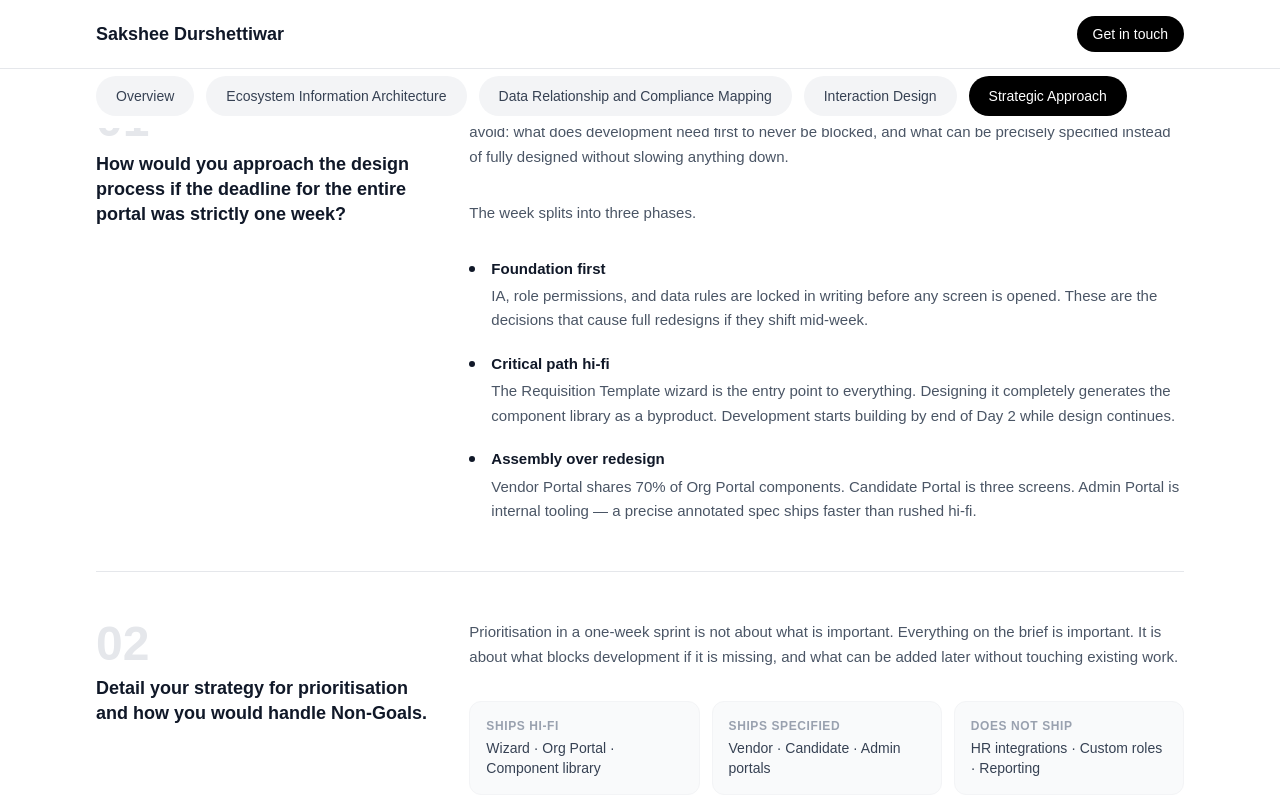
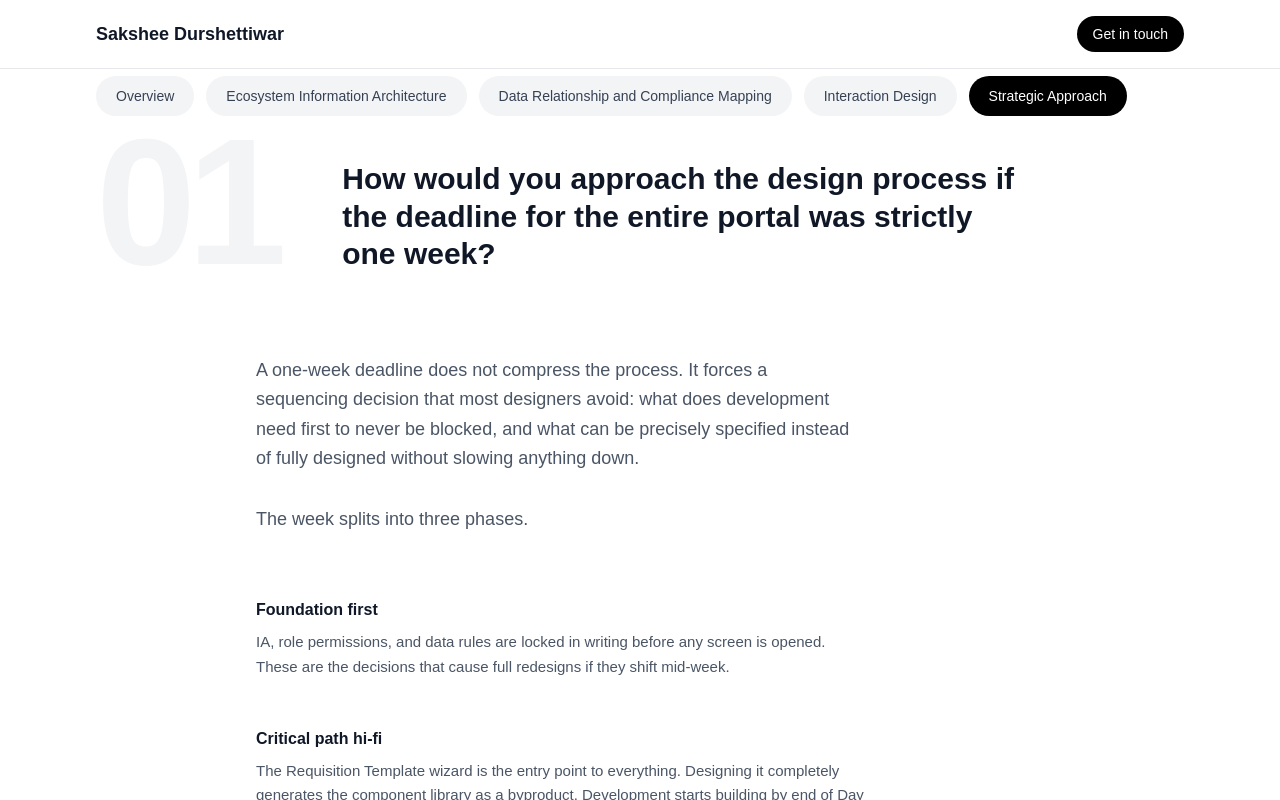
Before and after one commit to saksheedurshettiwar/Heizen, a Next.js app: page / in a window 1280 px wide. Both pictures are taken after a click on the button "Strategic Approach". Shown: the part 320-1120 px from the top of the page. Built offline with nearby package versions, Linux system fonts and the light colour scheme.

Commit message:
Redesign Strategic Approach with minimal editorial layout: oversized numbers, generous whitespace, no cards

```diff
--- a/app/page.tsx
+++ b/app/page.tsx
@@ -566,127 +566,132 @@ export default function AccessIQCaseStudy() {
           )}
 
           {activeTab === "strategic" && (
-            <div className="pt-8">
+            <div className="pt-16">
 
               {/* Q1 */}
-              <div className="grid md:grid-cols-12 gap-8 pb-12 mb-12 border-b border-gray-200">
-                <div className="md:col-span-4">
-                  <div className="flex items-baseline gap-3 mb-2">
-                    <span className="text-5xl font-bold text-gray-200">01</span>
+              <div className="mb-32">
+                <div className="flex items-start gap-8 md:gap-16 mb-16">
+                  <span className="text-[120px] md:text-[180px] font-bold text-gray-100 leading-none tracking-tighter flex-shrink-0 -mt-4">01</span>
+                  <div className="pt-6 md:pt-8">
+                    <h3 className="text-2xl md:text-3xl font-semibold text-gray-900 leading-tight max-w-2xl">How would you approach the design process if the deadline for the entire portal was strictly one week?</h3>
                   </div>
-                  <h3 className="text-lg font-semibold text-gray-900 leading-snug">How would you approach the design process if the deadline for the entire portal was strictly one week?</h3>
                 </div>
-                <div className="md:col-span-8 space-y-8">
-                  <p className="text-[15px] text-gray-600 leading-relaxed">A one-week deadline does not compress the process. It forces a sequencing decision that most designers avoid: what does development need first to never be blocked, and what can be precisely specified instead of fully designed without slowing anything down.</p>
-                  <p className="text-[15px] text-gray-600 leading-relaxed">The week splits into three phases.</p>
-                  <div className="space-y-5">
-                    <div className="flex gap-4">
-                      <span className="w-1.5 h-1.5 rounded-full bg-gray-900 mt-2 flex-shrink-0"></span>
-                      <div>
-                        <p className="text-[15px] font-semibold text-gray-900 mb-1">Foundation first</p>
-                        <p className="text-[15px] text-gray-600 leading-relaxed">IA, role permissions, and data rules are locked in writing before any screen is opened. These are the decisions that cause full redesigns if they shift mid-week.</p>
-                      </div>
+                <div className="md:pl-40 max-w-3xl space-y-8">
+                  <p className="text-lg text-gray-600 leading-relaxed">A one-week deadline does not compress the process. It forces a sequencing decision that most designers avoid: what does development need first to never be blocked, and what can be precisely specified instead of fully designed without slowing anything down.</p>
+                  <p className="text-lg text-gray-600 leading-relaxed">The week splits into three phases.</p>
+                  <div className="space-y-12 pt-8">
+                    <div>
+                      <p className="text-base font-semibold text-gray-900 mb-2">Foundation first</p>
+                      <p className="text-[15px] text-gray-600 leading-relaxed">IA, role permissions, and data rules are locked in writing before any screen is opened. These are the decisions that cause full redesigns if they shift mid-week.</p>
                     </div>
-                    <div className="flex gap-4">
-                      <span className="w-1.5 h-1.5 rounded-full bg-gray-900 mt-2 flex-shrink-0"></span>
-                      <div>
-                        <p className="text-[15px] font-semibold text-gray-900 mb-1">Critical path hi-fi</p>
-                        <p className="text-[15px] text-gray-600 leading-relaxed">The Requisition Template wizard is the entry point to everything. Designing it completely generates the component library as a byproduct. Development starts building by end of Day 2 while design continues.</p>
-                      </div>
+                    <div>
+                      <p className="text-base font-semibold text-gray-900 mb-2">Critical path hi-fi</p>
+                      <p className="text-[15px] text-gray-600 leading-relaxed">The Requisition Template wizard is the entry point to everything. Designing it completely generates the component library as a byproduct. Development starts building by end of Day 2 while design continues.</p>
                     </div>
-                    <div className="flex gap-4">
-                      <span className="w-1.5 h-1.5 rounded-full bg-gray-900 mt-2 flex-shrink-0"></span>
-                      <div>
-                        <p className="text-[15px] font-semibold text-gray-900 mb-1">Assembly over redesign</p>
-                        <p className="text-[15px] text-gray-600 leading-relaxed">Vendor Portal shares 70% of Org Portal components. Candidate Portal is three screens. Admin Portal is internal tooling — a precise annotated spec ships faster than rushed hi-fi.</p>
-                      </div>
+                    <div>
+                      <p className="text-base font-semibold text-gray-900 mb-2">Assembly over redesign</p>
+                      <p className="text-[15px] text-gray-600 leading-relaxed">Vendor Portal shares 70% of Org Portal components. Candidate Portal is three screens. Admin Portal is internal tooling — a precise annotated spec ships faster than rushed hi-fi.</p>
                     </div>
                   </div>
                 </div>
               </div>
 
               {/* Q2 */}
-              <div className="grid md:grid-cols-12 gap-8 pb-12 mb-12 border-b border-gray-200">
-                <div className="md:col-span-4">
-                  <div className="flex items-baseline gap-3 mb-2">
-                    <span className="text-5xl font-bold text-gray-200">02</span>
+              <div className="mb-32">
+                <div className="flex items-start gap-8 md:gap-16 mb-16">
+                  <span className="text-[120px] md:text-[180px] font-bold text-gray-100 leading-none tracking-tighter flex-shrink-0 -mt-4">02</span>
+                  <div className="pt-6 md:pt-8">
+                    <h3 className="text-2xl md:text-3xl font-semibold text-gray-900 leading-tight max-w-2xl">Detail your strategy for prioritisation and how you would handle Non-Goals.</h3>
                   </div>
-                  <h3 className="text-lg font-semibold text-gray-900 leading-snug">Detail your strategy for prioritisation and how you would handle Non-Goals.</h3>
                 </div>
-                <div className="md:col-span-8 space-y-8">
-                  <p className="text-[15px] text-gray-600 leading-relaxed">Prioritisation in a one-week sprint is not about what is important. Everything on the brief is important. It is about what blocks development if it is missing, and what can be added later without touching existing work.</p>
-                  <div className="grid grid-cols-3 gap-3">
-                    <div className="p-4 bg-gray-50 rounded-xl border border-gray-100">
-                      <p className="text-xs font-semibold uppercase tracking-wider text-gray-400 mb-1">Ships hi-fi</p>
-                      <p className="text-sm text-gray-700">Wizard · Org Portal · Component library</p>
+                <div className="md:pl-40 max-w-3xl space-y-10">
+                  <p className="text-lg text-gray-600 leading-relaxed">Prioritisation in a one-week sprint is not about what is important. Everything on the brief is important. It is about what blocks development if it is missing, and what can be added later without touching existing work.</p>
+                  <div className="grid grid-cols-3 gap-0 border-t border-b border-gray-200 py-8">
+                    <div className="pr-6">
+                      <p className="text-xs font-semibold uppercase tracking-wider text-gray-400 mb-2">Ships hi-fi</p>
+                      <p className="text-sm text-gray-700 leading-snug">Wizard · Org Portal · Component library</p>
                     </div>
-                    <div className="p-4 bg-gray-50 rounded-xl border border-gray-100">
-                      <p className="text-xs font-semibold uppercase tracking-wider text-gray-400 mb-1">Ships specified</p>
-                      <p className="text-sm text-gray-700">Vendor · Candidate · Admin portals</p>
+                    <div className="px-6 border-l border-gray-200">
+                      <p className="text-xs font-semibold uppercase tracking-wider text-gray-400 mb-2">Ships specified</p>
+                      <p className="text-sm text-gray-700 leading-snug">Vendor · Candidate · Admin portals</p>
                     </div>
-                    <div className="p-4 bg-gray-50 rounded-xl border border-gray-100">
-                      <p className="text-xs font-semibold uppercase tracking-wider text-gray-400 mb-1">Does not ship</p>
-                      <p className="text-sm text-gray-700">HR integrations · Custom roles · Reporting</p>
+                    <div className="pl-6 border-l border-gray-200">
+                      <p className="text-xs font-semibold uppercase tracking-wider text-gray-400 mb-2">Does not ship</p>
+                      <p className="text-sm text-gray-700 leading-snug">HR integrations · Custom roles · Reporting</p>
                     </div>
                   </div>
                   <p className="text-[15px] text-gray-600 leading-relaxed">External HR integrations, custom role builder, full reporting, and invoice dispute handling are out of scope for Phase 1. Each gets a stub in the navigation with a Phase 2 label. Stubbing once costs 15 minutes and saves a future sprint.</p>
-                  <div className="bg-gray-50 border-l-2 border-gray-900 p-5">
-                    <p className="text-[15px] font-medium text-gray-900 leading-relaxed">Non-goals are not failures. They are decisions. Every non-goal is named, reasoned, and written into the handoff before delivery.</p>
+                  <div className="pt-4">
+                    <p className="text-xl font-medium text-gray-900 leading-relaxed">Non-goals are not failures. They are decisions. Every non-goal is named, reasoned, and written into the handoff before delivery.</p>
                   </div>
                 </div>
               </div>
 
               {/* Q3 */}
-              <div className="grid md:grid-cols-12 gap-8">
-                <div className="md:col-span-4">
-                  <div className="flex items-baseline gap-3 mb-2">
-                    <span className="text-5xl font-bold text-gray-200">03</span>
+              <div className="mb-24">
+                <div className="flex items-start gap-8 md:gap-16 mb-16">
+                  <span className="text-[120px] md:text-[180px] font-bold text-gray-100 leading-none tracking-tighter flex-shrink-0 -mt-4">03</span>
+                  <div className="pt-6 md:pt-8">
+                    <h3 className="text-2xl md:text-3xl font-semibold text-gray-900 leading-tight max-w-2xl">How you would ensure that Non-Negotiable Automations are clearly accounted for in the UI.</h3>
                   </div>
-                  <h3 className="text-lg font-semibold text-gray-900 leading-snug">How you would ensure that Non-Negotiable Automations are clearly accounted for in the UI.</h3>
                 </div>
-                <div className="md:col-span-8 space-y-8">
-                  <p className="text-[15px] text-gray-600 leading-relaxed">Automations that fire without a human click are invisible by default. Invisible system actions create confusion, distrust, and support tickets. The design responsibility is to make every automation visible, traceable, and narrated in the UI at the exact moment it fires.</p>
-                  <p className="text-[15px] text-gray-600 leading-relaxed">Three automations are accounted for. One ships in Phase 1. Two are designed now and built in Phase 2.</p>
-                  <div className="space-y-6">
-                    <div className="pl-5 border-l-2 border-gray-900">
-                      <div className="flex items-center gap-2 mb-4">
-                        <span className="text-sm font-bold text-gray-900 uppercase tracking-wide">Phase 1</span>
+                <div className="md:pl-40 max-w-3xl space-y-10">
+                  <p className="text-lg text-gray-600 leading-relaxed">Automations that fire without a human click are invisible by default. Invisible system actions create confusion, distrust, and support tickets. The design responsibility is to make every automation visible, traceable, and narrated in the UI at the exact moment it fires.</p>
+                  <p className="text-lg text-gray-600 leading-relaxed">Three automations are accounted for. One ships in Phase 1. Two are designed now and built in Phase 2.</p>
+
+                  <div className="space-y-10 pt-8">
+                    <div>
+                      <div className="flex items-baseline gap-3 mb-6">
+                        <span className="text-base font-bold text-gray-900 uppercase tracking-wide">Phase 1</span>
                         <span className="text-xs text-gray-400 font-medium">ships now</span>
                       </div>
-                      <div className="bg-gray-50 rounded-xl p-5 text-sm space-y-2 mb-4">
-                        <p><span className="font-medium text-gray-400 text-xs uppercase tracking-wider">Trigger</span></p>
-                        <p className="text-gray-900">Candidate accepts an offer</p>
-                        <div className="h-px bg-gray-200 my-2"></div>
-                        <p><span className="font-medium text-gray-400 text-xs uppercase tracking-wider">Action</span></p>
-                        <p className="text-gray-900">Placement record created automatically</p>
+                      <div className="flex gap-12 md:gap-16 text-sm mb-6">
+                        <div className="flex-1">
+                          <p className="text-xs font-medium text-gray-400 uppercase tracking-wider mb-1">Trigger</p>
+                          <p className="text-gray-900">Candidate accepts an offer</p>
+                        </div>
+                        <div className="flex-1">
+                          <p className="text-xs font-medium text-gray-400 uppercase tracking-wider mb-1">Action</p>
+                          <p className="text-gray-900">Placement record created automatically</p>
+                        </div>
                       </div>
                       <p className="text-[15px] text-gray-600 leading-relaxed">The UI narrates this in three places. A toast notification confirms the action in the moment. The placement list surfaces the new record with an AUTO badge. The audit log records SYSTEM as the actor with a timestamp and the trigger event.</p>
                     </div>
-                    <div className="pl-5 border-l-2 border-gray-300">
-                      <div className="flex items-center gap-2 mb-4">
-                        <span className="text-sm font-bold text-gray-900 uppercase tracking-wide">Phase 2</span>
+
+                    <div className="h-px bg-gray-200"></div>
+
+                    <div>
+                      <div className="flex items-baseline gap-3 mb-6">
+                        <span className="text-base font-bold text-gray-900 uppercase tracking-wide">Phase 2</span>
                         <span className="text-xs text-gray-400 font-medium">designed now, built later</span>
                       </div>
-                      <div className="space-y-4 mb-4">
-                        <div className="bg-gray-50 rounded-xl p-5 text-sm space-y-2">
-                          <p><span className="font-medium text-gray-400 text-xs uppercase tracking-wider">Trigger</span></p>
-                          <p className="text-gray-900">Scheduled activation date arrives</p>
-                          <div className="h-px bg-gray-200 my-2"></div>
-                          <p><span className="font-medium text-gray-400 text-xs uppercase tracking-wider">Action</span></p>
-                          <p className="text-gray-900">Job moves from Scheduled to Active · Vendor notifications fire</p>
+                      <div className="space-y-8 mb-6">
+                        <div className="flex gap-12 md:gap-16 text-sm">
+                          <div className="flex-1">
+                            <p className="text-xs font-medium text-gray-400 uppercase tracking-wider mb-1">Trigger</p>
+                            <p className="text-gray-900">Scheduled activation date arrives</p>
+                          </div>
+                          <div className="flex-1">
+                            <p className="text-xs font-medium text-gray-400 uppercase tracking-wider mb-1">Action</p>
+                            <p className="text-gray-900">Job moves from Scheduled to Active · Vendor notifications fire</p>
+                          </div>
                         </div>
-                        <div className="bg-gray-50 rounded-xl p-5 text-sm space-y-2">
-                          <p><span className="font-medium text-gray-400 text-xs uppercase tracking-wider">Trigger</span></p>
-                          <p className="text-gray-900">Document approved in candidate wallet</p>
-                          <div className="h-px bg-gray-200 my-2"></div>
-                          <p><span className="font-medium text-gray-400 text-xs uppercase tracking-wider">Action</span></p>
-                          <p className="text-gray-900">Matching compliance items marked Satisfied across all active placements</p>
+                        <div className="flex gap-12 md:gap-16 text-sm">
+                          <div className="flex-1">
+                            <p className="text-xs font-medium text-gray-400 uppercase tracking-wider mb-1">Trigger</p>
+                            <p className="text-gray-900">Document approved in candidate wallet</p>
+                          </div>
+                          <div className="flex-1">
+                            <p className="text-xs font-medium text-gray-400 uppercase tracking-wider mb-1">Action</p>
+                            <p className="text-gray-900">Matching compliance items marked Satisfied across all active placements</p>
+                          </div>
                         </div>
                       </div>
                     </div>
                   </div>
-                  <div className="bg-gray-50 border-l-2 border-gray-900 p-5">
-                    <p className="text-[15px] font-medium text-gray-900 leading-relaxed">The rule across all three: if the system does something without a human click, the UI must explain what happened, why it happened, and when. Silent automations are a design failure, not a development oversight.</p>
+
+                  <div className="pt-8 border-t border-gray-200">
+                    <p className="text-xl font-medium text-gray-900 leading-relaxed">The rule across all three: if the system does something without a human click, the UI must explain what happened, why it happened, and when. Silent automations are a design failure, not a development oversight.</p>
                   </div>
                 </div>
               </div>
```
